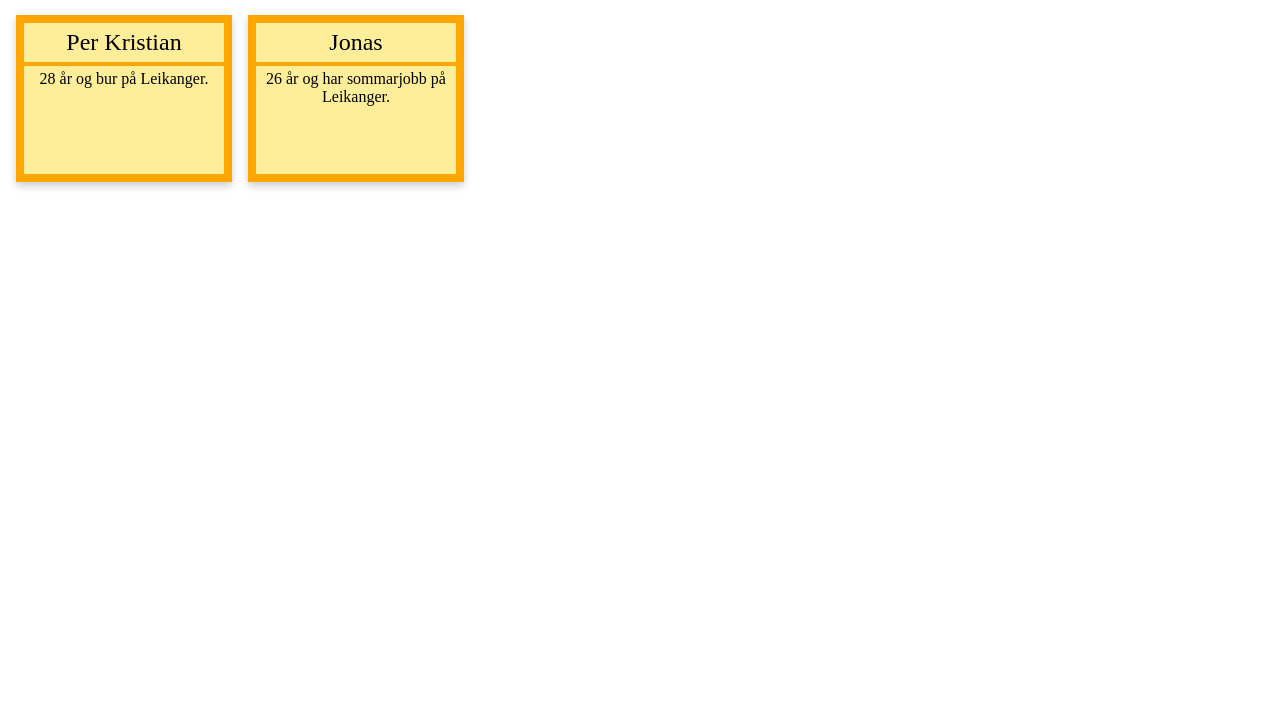
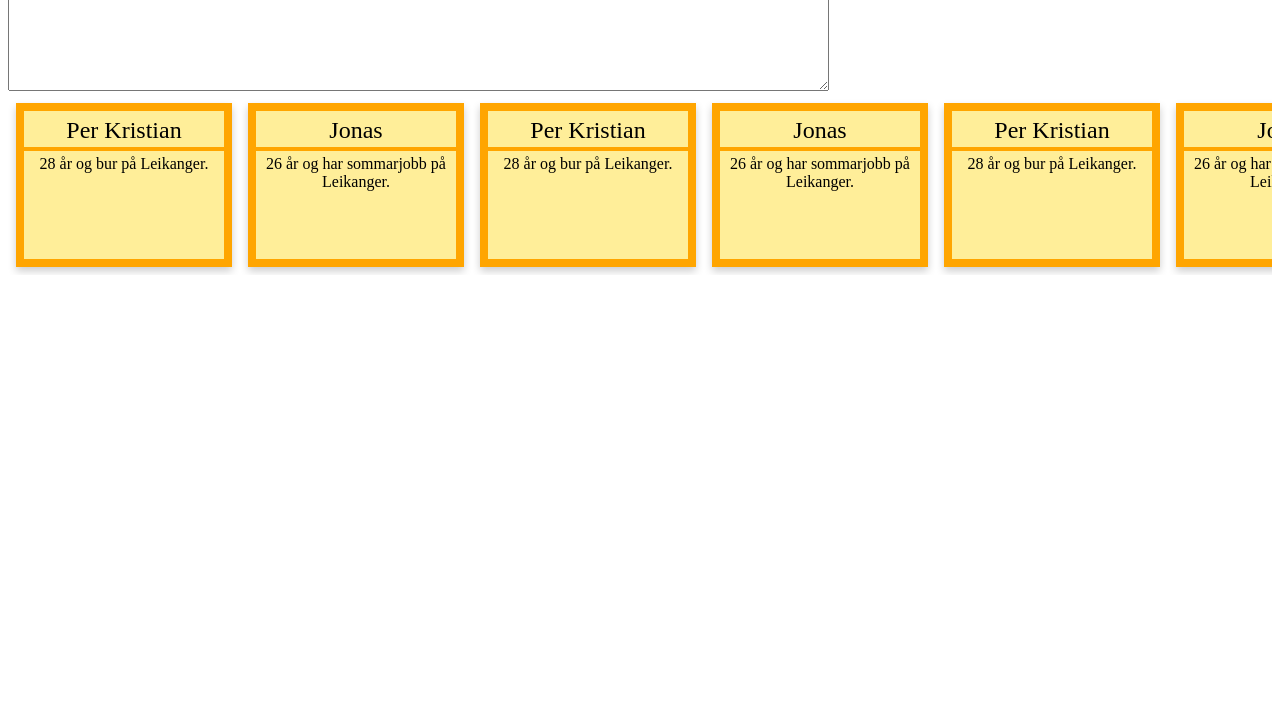
Before and after one commit to pekaaw/ComponentEditor, a website built with webpack: page index.html in a window 1280 px wide. Shown: the part 73-800 px from the top of the page. Built offline with nearby package versions, Linux system fonts and the light colour scheme; files whose address does not match are found by name.

Commit message:
Working TemplateSelector that with drag and drop can dump json into a window.

```diff
--- a/app/ComponentEditor/ComponentEditor.js
+++ b/app/ComponentEditor/ComponentEditor.js
@@ -1,9 +1,56 @@
-import * as TemplateSelector from 'TemplateSelector';
+import {TemplateSelector} from 'TemplateSelector';
 
+let cards = [{
+  header: "Per Kristian",
+  details: "28 år og bur på Leikanger."
+},{
+  header: "Jonas",
+  details: "26 år og har sommarjobb på Leikanger."
+},{
+  header: "Per Kristian",
+  details: "28 år og bur på Leikanger."
+},{
+  header: "Jonas",
+  details: "26 år og har sommarjobb på Leikanger."
+},{
+  header: "Per Kristian",
+  details: "28 år og bur på Leikanger."
+},{
+  header: "Jonas",
+  details: "26 år og har sommarjobb på Leikanger."
+},{
+  header: "Per Kristian",
+  details: "28 år og bur på Leikanger."
+},{
+  header: "Jonas",
+  details: "26 år og har sommarjobb på Leikanger."
+},{
+  header: "Per Kristian",
+  details: "28 år og bur på Leikanger."
+},{
+  header: "Jonas",
+  details: "26 år og har sommarjobb på Leikanger."
+},{
+  header: "Per Kristian",
+  details: "28 år og bur på Leikanger."
+},{
+  header: "Jonas",
+  details: "26 år og har sommarjobb på Leikanger."
+}];
 //let root = $('<div class="application"></div>');
 let root = document.createElement("div", { class: "application"});
-TemplateSelector.appendTo(root);
+root.appendChild(new TemplateSelector(cards).element);
+//TemplateSelector.appendTo(root);
 document.body.appendChild(root);
+
+
+var textarea = document.body.querySelector("#myText");
+textarea.addEventListener('drop', function(e) {
+  if (e.stopPropagation) e.stopPropagation();
+  if (e.preventDefault) e.preventDefault();
+  this.value = e.dataTransfer.getData('text/plain');
+  return false;
+});
 
 // import TemplateLoader from 'jet-template-loader';
 //
--- /dev/null
+++ b/app/TemplateCard/events.js
@@ -0,0 +1,47 @@
+let sourceElement = null;
+
+export function Card_click(e) {
+  console.log(e);
+}
+
+export function Card_dragstart(e) {
+  this.style.opacity = '0.4';
+  sourceElement = this;
+  e.dataTransfer.effectAllowed = 'copyMove';
+  let details = this.querySelector(".details");
+  console.log(details);
+  e.dataTransfer.setData('text/plain', details.getAttribute("jsonValue"));
+}
+
+export function Card_drag(e) {
+  // console.log(e);
+}
+
+export function Card_dragenter(e) {
+  // console.log(e);
+}
+
+export function Card_dragleave(e) {
+  // console.log(e);
+}
+
+export function Card_dragover(e) {
+  if (e.preventDefault) e.preventDefault();
+  e.dataTransfer.dropEffect = 'move';
+  return false;
+}
+
+export function Card_drop(e) {
+  if (e.stopPropagation) e.stopPropagation();
+
+  if (sourceElement != this) {
+    sourceElement.innerHTML = this.innerHTML;
+    this.innerHTML = e.dataTransfer.getData('text/html');
+  }
+
+  return false;
+}
+
+export function Card_dragend(e) {
+  this.style.opacity = '1.0';
+}
--- a/app/TemplateCard/index.js
+++ b/app/TemplateCard/index.js
@@ -1,25 +1,48 @@
 // TemplateCard/index.js
 import css from './style.css';
 import html from './template.html';
+import {Card_click,
+  Card_dragstart,
+  Card_drag,
+  Card_dragenter,
+  Card_dragleave,
+  Card_dragover,
+  Card_drop,
+  Card_dragend } from './events.js';
 const utils = require("./../utils.js");
+const template = utils.TextToHtmlFragment(html);
 
-const _template = utils.TextToHtmlFragment(require("./template.html"));
+export class TemplateCard {
+  constructor(content) {
+    this.element = template.cloneNode(true);
+    this.isValidObject(content) && this.populate(content);
+    this.bindEventHandlers();
+  };
 
+  populate(content) {
+    this.element.querySelector("header").innerText = content.header
+    this.element.querySelector(".details").innerText = content.details;
+    this.element.querySelector(".details").setAttribute("jsonValue", JSON.stringify({ x: Math.random() * 1000, t: "Hi Mr. " + (Math.random() * 100).toFixed(0) + ". How are you today?" }));
+    return this.element;
+  };
 
+  isValidObject(data) {
+    return data.hasOwnProperty("header")
+      && typeof data.header === "string"
+      && data.hasOwnProperty("details")
+      && typeof data.details === "string";
+  };
 
-
-let container = _template.querySelector("template-selector");
-// VerticalCardScroller.appendTo(container);
-
-export function appendTo(root) {
-  root.appendChild(template);
+  bindEventHandlers() {
+    let sourceElement = null;
+    const card = this.element.querySelector("template-card");
+    card.addEventListener("click", Card_click );
+    card.addEventListener('dragstart', Card_dragstart );
+    card.addEventListener('drag', Card_drag );
+    card.addEventListener('dragenter', Card_dragenter );
+    card.addEventListener('dragleave', Card_dragleave );
+    card.addEventListener('dragover', Card_dragover );
+    card.addEventListener('drop', Card_drop );
+    card.addEventListener('dragend', Card_dragend );
+  };
 };
-
-export function get(content) {
-  var template = _template.cloneNode(true);
-
-  let header = template.querySelector("header");
-  header.innerText = content.header;
-  template.querySelector(".details").innerText = content.details;
-  return template;
-};
--- a/app/TemplateCard/style.css
+++ b/app/TemplateCard/style.css
@@ -4,8 +4,7 @@
 }
 
 template-card {
-  display: block;
-  float: left;
+  display: inline-block;
   width: 200px;
   padding: 0.5em;
   background-color: var(--main-bg-color);
@@ -13,6 +12,10 @@ template-card {
   text-align: center;
   box-shadow: 0 4px 8px 0 rgba(0,0,0,0.2);
   transition: 0.3s;
+  vertical-align: top;
+
+  user-select: none;
+  cursor: move;
 }
 
 template-card:hover {
@@ -21,6 +24,7 @@ template-card:hover {
 
 template-card header {
   font-size: 24px;
+  height: 1em;
   padding: 0.25em;
   background-color: var(--main-fr-color);
 }
@@ -28,7 +32,9 @@ template-card header {
 template-card .details {
   margin-top: 0.25em;
   padding: 0.25em;
-  min-height: 100px;
+  height: 100px;
   word-wrap: normal;
+  white-space: normal;
   background-color: var(--main-fr-color);
+  overflow: hidden;
 }
--- a/app/TemplateSelector/index.js
+++ b/app/TemplateSelector/index.js
@@ -1,26 +1,55 @@
 // TemplateSelector
-import * as utils from './../utils.js';
+import css from './style.css';
+import html from './template.html';
 import * as VerticalCardScroller from 'VerticalCardScroller';
-import * as Card from 'TemplateCard';
+import {TemplateCard} from 'TemplateCard';
 
-const tpl = utils.TextToHtmlFragment(require("./template.html"));
-
-let cards = [{
-  header: "Per Kristian",
-  details: "28 år og bur på Leikanger."
-},{
-  header: "Jonas",
-  details: "26 år og har sommarjobb på Leikanger."
-}];
+const utils = require('./../utils.js');
+const template = utils.TextToHtmlFragment(html);
 
 
-let container = tpl.querySelector("template-selector");
-// VerticalCardScroller.appendTo(container);
+export class TemplateSelector {
+  constructor(content) {
+    this.element = template.cloneNode(true);
+    content && this.populate(content);
+  }
 
+  populate(content) {
+    if (Array.isArray(content)) {
+      let container = this.element.querySelector("div.container");
+      content.forEach(card => {
+        if (TemplateCard.prototype.isValidObject(card)) {
+          container.appendChild(new TemplateCard(card).element);
+        }
+      })
+      return this.element;
+    }
+  }
+};
 
-export function appendTo(root) {
-  cards.forEach(content => {
-    container.appendChild(Card.get(content));
-  });
-  root.appendChild(container);
-};
+//
+// let container = template.querySelector("template-selector");
+// let frame = container.querySelector(".container");
+// // VerticalCardScroller.appendTo(container);
+//
+//
+// export function appendTo(root) {
+//
+//   let card = new TemplateCard({
+//     header: "Jonas",
+//     details: "26 år og har sommarjobb på Leikanger. 26 år og har sommarjobb på Leikanger. 26 år og har sommarjobb på Leikanger. 26 år og har sommarjobb på Leikanger. 26 år og har sommarjobb på Leikanger. 26 år og har sommarjobb på Leikanger. "
+//   });
+//
+//   frame.appendChild(card.element);
+//   frame.appendChild(new TemplateCard({header: null, content: []}).element);
+//
+//   cards.forEach(content => {
+//     frame.appendChild(new TemplateCard(content).element);
+//     // frame.appendChild(Card.get(content));
+//   });
+//
+//
+// //  frame.appendChild(document.createElement('template-card-myclass'));
+//
+//   root.appendChild(container);
+// };
--- /dev/null
+++ b/app/TemplateSelector/style.css
@@ -0,0 +1,11 @@
+template-selector {
+  display: block;
+  overflow-x: scroll;
+  width: 100%;
+  font-size: 0;
+}
+
+template-selector .container {
+  white-space: nowrap;
+  font-size: 16px;
+}
--- a/app/TemplateSelector/template.html
+++ b/app/TemplateSelector/template.html
@@ -1,4 +1,3 @@
 <template-selector>
-  <h1>hello!</h1>
+  <div class="container"></div>
 </template-selector>
-<h2>verden!</h2>
--- a/index.html
+++ b/index.html
@@ -5,7 +5,7 @@
     <title>Component editor</title>
   </head>
   <body>
-    <script src="node_modules/jquery/dist/jquery.min.js"></script>
+    <textarea cols="100" rows="10" id="myText"></textarea>
     <script src="dist/js/index.js"></script>
   </body>
 </html>
```
